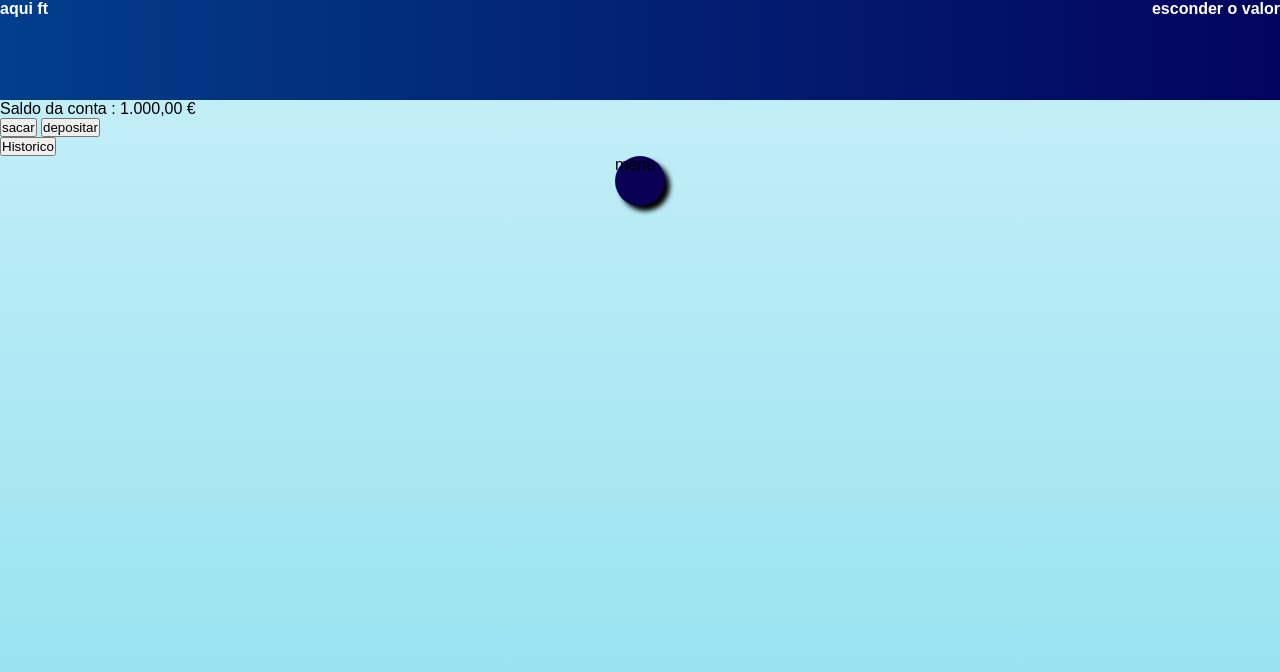
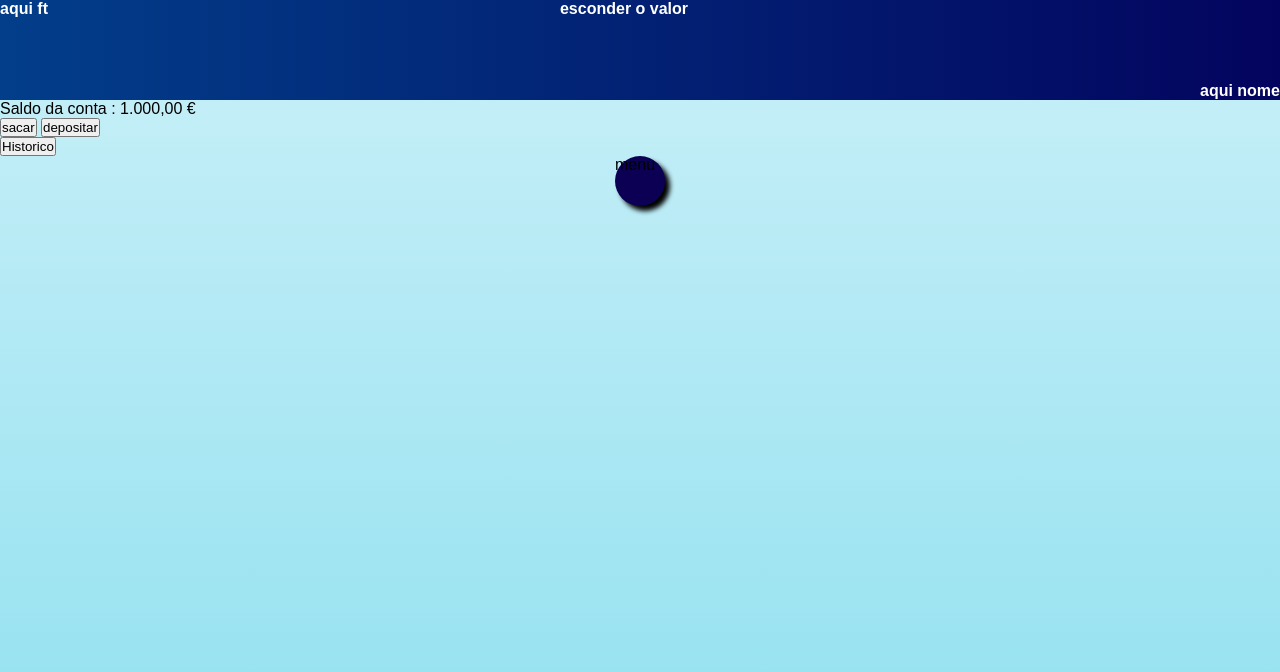
Before and after one commit to thigo47/app-banco, a plain HTML site: page banco.html in a window 1280 px wide. Drawn offline with Linux system fonts and the light colour scheme.

Commit message:
ainda sem resolver

```diff
--- a/banco.html
+++ b/banco.html
@@ -18,10 +18,11 @@
             <div id="container2">
                 <div class="econder">esconder o valor</div>
             </div>
+            <div id="container3">
+                <div class="nome">aqui nome</div>
+            </div>
+        </section>
 
-
-
-        </section>
     </header>
 
     <body>
--- a/style.css
+++ b/style.css
@@ -2,6 +2,13 @@
     margin: 0px;
     padding: 0px;
     font-family: sans-serif;
+}
+
+header{
+    background-image: linear-gradient(to left , #03045E ,#023E8A);
+    height: 100px;
+    color: white;
+    font-weight: bolder;
 }
 
 #sessaocabeça {
@@ -12,13 +19,34 @@
     background-image: linear-gradient(to left , #03045E ,#023E8A);
     color: white;
     font-weight: bolder;
-  }
+}
 
+#container1{
+    display: flex;
+    align-items: center;
+}
+
+#container2{
+    display: flex;
+    justify-content: flex-end;
+    align-items: flex-start;
+}
+
+.esconder{
+    align-self: flex-end;
+}
+
+#container3{
+    display: flex;
+    align-items: flex-end;
+    align-self: flex-end;
+}
 
 body{
-background-image: linear-gradient(to bottom  , #CAF0F8 , #ADE8F4 , #90E0EF);
-background-attachment: fixed;
+    background-image: linear-gradient(to bottom  , #CAF0F8 , #ADE8F4 , #90E0EF);
+    background-attachment: fixed;
 }
+
 #testes{
     background-color: rgb(11, 0, 83);
     color: rgb(0, 0, 0);
@@ -28,3 +56,4 @@ background-attachment: fixed;
     border-radius: 30px;
     box-shadow: 5px 5px 5px black;
 }
+/*problema do cabeçalho ainda sem resolver
```
